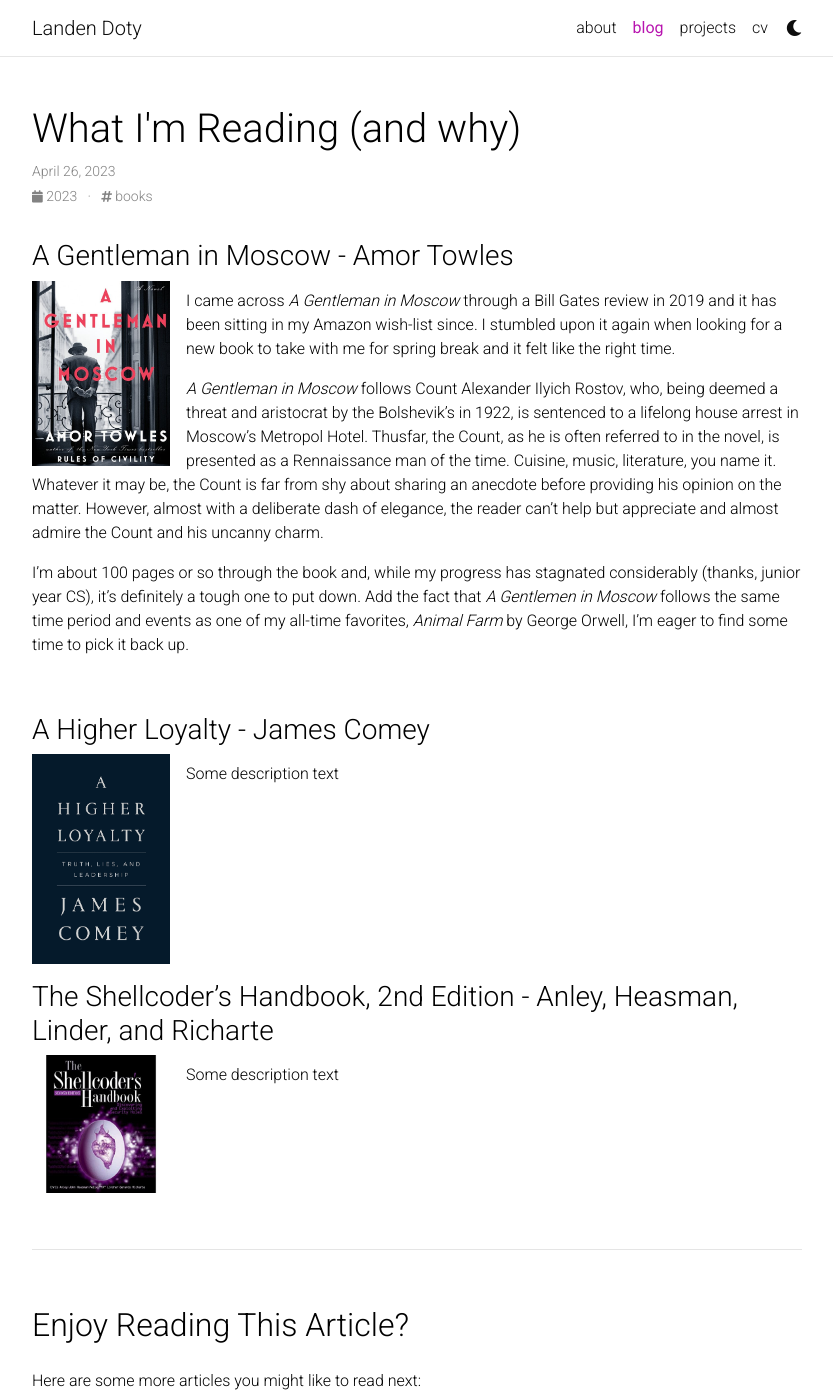
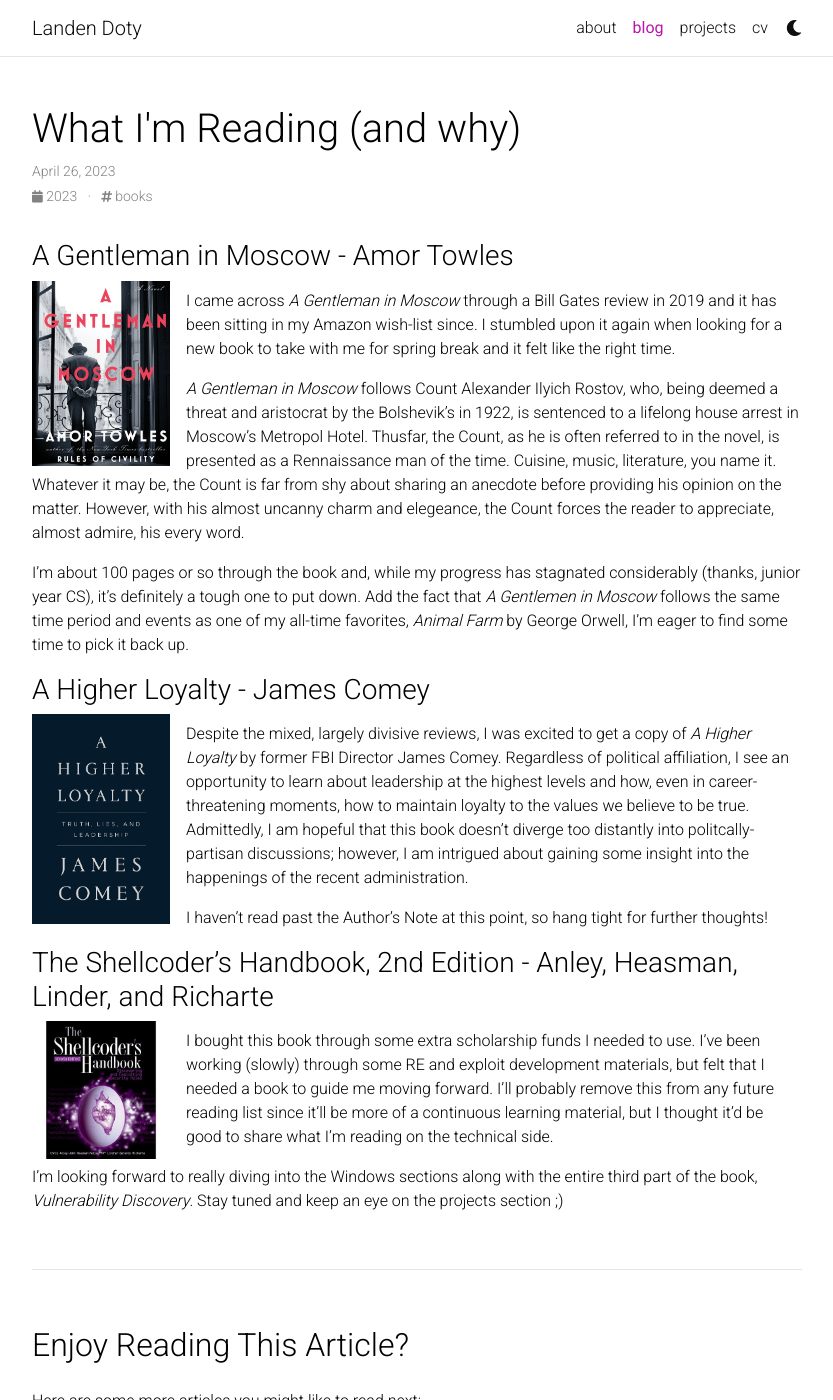
Before and after one commit to landoty/landoty.github.io, a Jekyll site: the page built from _posts/2023-04-26-what-im-reading.md, in a window 1280 px wide and 1400 px high. Shown: the whole window, without its empty margins (223-1056 px from the left). Built offline with Jekyll 4.4.1, drawn with Linux system fonts in a browser that asks for light colours; comment, search, counter and statistics services are not loaded; a style sheet for code colours, icons or effects is not loaded.

Commit message:
finished blog post 04-26-23

```diff
--- a/_posts/2023-04-26-what-im-reading.md
+++ b/_posts/2023-04-26-what-im-reading.md
@@ -12,24 +12,25 @@ tags: books
 
 I came across *A Gentleman in Moscow* through a Bill Gates review in 2019 and it has been sitting in my Amazon wish-list since. I stumbled upon it again when looking for a new book to take with me for spring break and it felt like the right time.
 
-*A Gentleman in Moscow* follows Count Alexander Ilyich Rostov, who, being deemed a threat and aristocrat by the Bolshevik's in 1922, is sentenced to a lifelong house arrest in Moscow's Metropol Hotel. Thusfar, the Count, as he is often referred to in the novel, is presented as a Rennaissance man of the time. Cuisine, music, literature, you name it. Whatever it may be, the Count is far from shy about sharing an anecdote before providing his opinion on the matter. However, almost with a deliberate dash of elegance, the reader can't help but appreciate and almost admire the Count and his uncanny charm.
+*A Gentleman in Moscow* follows Count Alexander Ilyich Rostov, who, being deemed a threat and aristocrat by the Bolshevik's in 1922, is sentenced to a lifelong house arrest in Moscow's Metropol Hotel. Thusfar, the Count, as he is often referred to in the novel, is presented as a Rennaissance man of the time. Cuisine, music, literature, you name it. Whatever it may be, the Count is far from shy about sharing an anecdote before providing his opinion on the matter. However, with his almost uncanny charm and elegeance, the Count forces the reader to appreciate, almost admire, his every word.
 
 I'm about 100 pages or so through the book and, while my progress has stagnated considerably (thanks, junior year CS), it's definitely a tough one to put down. Add the fact that *A Gentlemen in Moscow* follows the same time period and events as one of my all-time favorites, *Animal Farm* by George Orwell, I'm eager to find some time to pick it back up.
-
 <br clear="left"/>
 
 ### A Higher Loyalty - James Comey
 
 <img style="float:left; max-width: 20%; max-height: 30%;" class="pr-3" src="/assets/img/blog/higher_loyalty.jpeg">
 
-Some description text
+Despite the mixed, largely divisive reviews, I was excited to get a copy of *A Higher Loyalty* by former FBI Director James Comey. Regardless of political affiliation, I see an opportunity to learn about leadership at the highest levels and how, even in career-threatening moments, how to maintain loyalty to the values we believe to be true. Admittedly, I am hopeful that this book doesn't diverge too distantly into politcally-partisan discussions; however, I am intrigued about gaining some insight into the happenings of the recent administration.
 
+I haven't read past the Author's Note at this point, so hang tight for further thoughts!
 <br clear="left"/>
 
 ### The Shellcoder's Handbook, 2nd Edition - Anley, Heasman, Linder, and Richarte
 
 <img style="float:left; max-width: 20%; max-height: 30%;" class="pr-3" src="/assets/img/blog/shellcoders.jpeg">
 
-Some description text
+I bought this book through some extra scholarship funds I needed to use. I've been working (slowly) through some RE and exploit development materials, but felt that I needed a book to guide me moving forward. I'll probably remove this from any future reading list since it'll be more of a continuous learning material, but I thought it'd be good to share what I'm reading on the technical side.
 
+I'm looking forward to really diving into the Windows sections along with the entire third part of the book, *Vulnerability Discovery*. Stay tuned and keep an eye on the projects section ;)
 <br clear="left"/>
```
